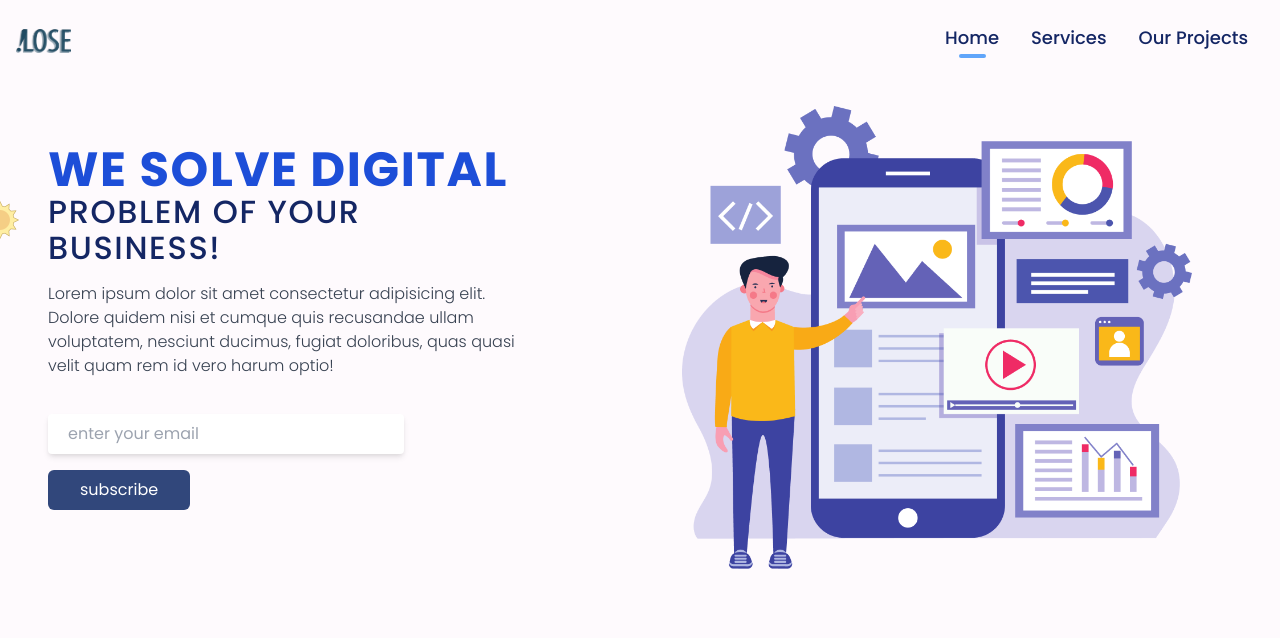
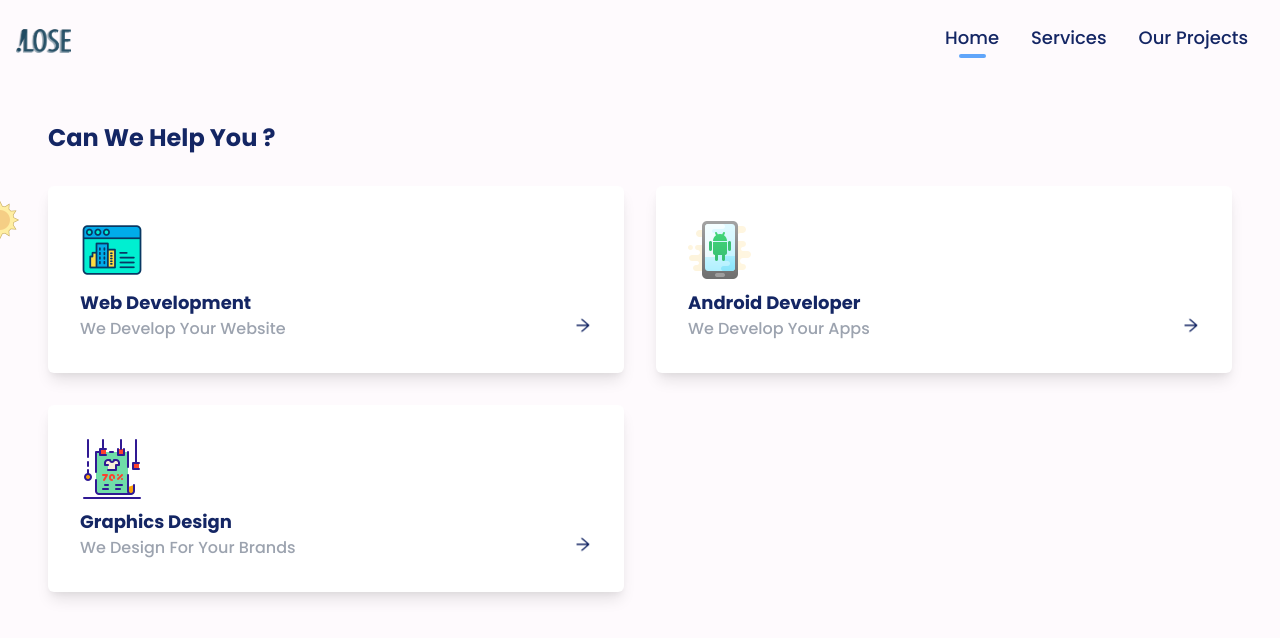
Before and after one commit to saddam-satria/BSI-FE-Competition, a Next.js app: page / in a window 1280 px wide. Shown: the top 638 px of the page. Built offline with nearby package versions, Linux system fonts and the light colour scheme.

Commit message:
Update : ui layout home

```diff
--- a/pages/index.js
+++ b/pages/index.js
@@ -1,32 +1,32 @@
-// import { useState } from 'react';
+import { useState } from 'react';
 import { motion } from 'framer-motion';
-import Header from '../components/layout/home/Header';
-// import ServiceContent from '../components/layout/home/ServiceContent';
+// import Header from '../components/layout/home/Header';
+import ServiceContent from '../components/layout/home/ServiceContent';
 // import ChooseUs from '../components/layout/home/ChooseUs';
 // import Teams from '../components/layout/home/Teams';
 // import Services from '../components/layout/home/Services';
 
 const Home = () => {
-  // const [services] = useState([
-  //   {
-  //     name: 'web development',
-  //     subname: 'we develop your website',
-  //     img: '/img/home/icons/web-icons.png',
-  //     alt: 'website development',
-  //   },
-  //   {
-  //     name: 'android developer',
-  //     subname: 'we develop your apps',
-  //     img: '/img/home/icons/android-icons.png',
-  //     alt: 'android development',
-  //   },
-  //   {
-  //     name: 'graphics design',
-  //     subname: 'we design for your brands',
-  //     img: '/img/home/icons/poster-icons.png',
-  //     alt: 'graphics design',
-  //   },
-  // ]);
+  const [services] = useState([
+    {
+      name: 'web development',
+      subname: 'we develop your website',
+      img: '/img/home/icons/web-icons.png',
+      alt: 'website development',
+    },
+    {
+      name: 'android developer',
+      subname: 'we develop your apps',
+      img: '/img/home/icons/android-icons.png',
+      alt: 'android development',
+    },
+    {
+      name: 'graphics design',
+      subname: 'we design for your brands',
+      img: '/img/home/icons/poster-icons.png',
+      alt: 'graphics design',
+    },
+  ]);
 
   // const [teams] = useState([
   //   {
@@ -75,9 +75,9 @@ const Home = () => {
 
   return (
     <motion.div variants={variants} transition={{ duration: 2 }} initial={'out'} animate={'in'}>
-      <Header />
-      {/* <ServiceContent services={services} />
-      <ChooseUs />
+      {/* <Header />  */}
+      <ServiceContent services={services} />
+      {/* <ChooseUs />
       <Teams teams={teams} mouseEnterHandler={mouseEnterHandler} mouseLeaveHandler={mouseLeaveHandler} />
       <Services /> */}
     </motion.div>
```
